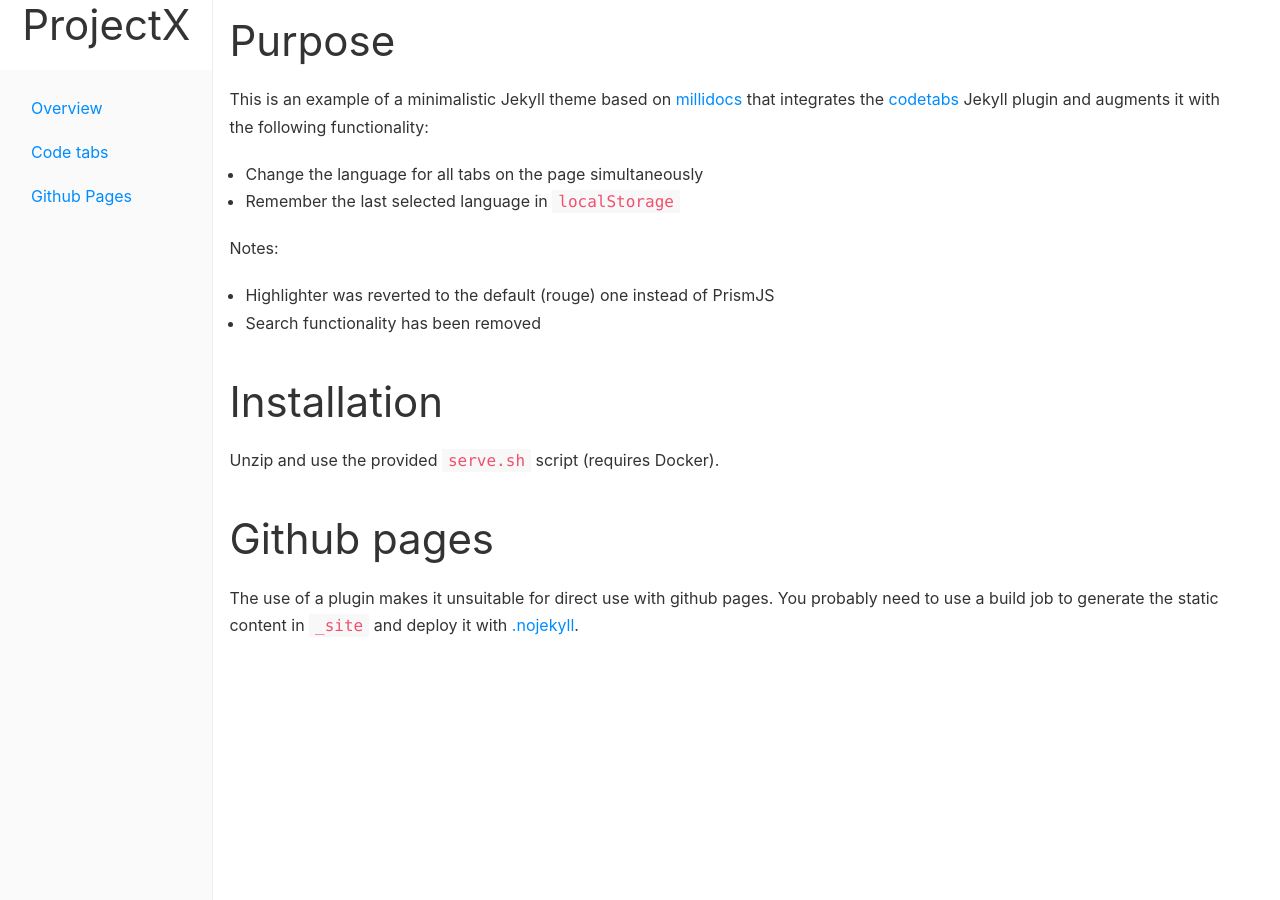
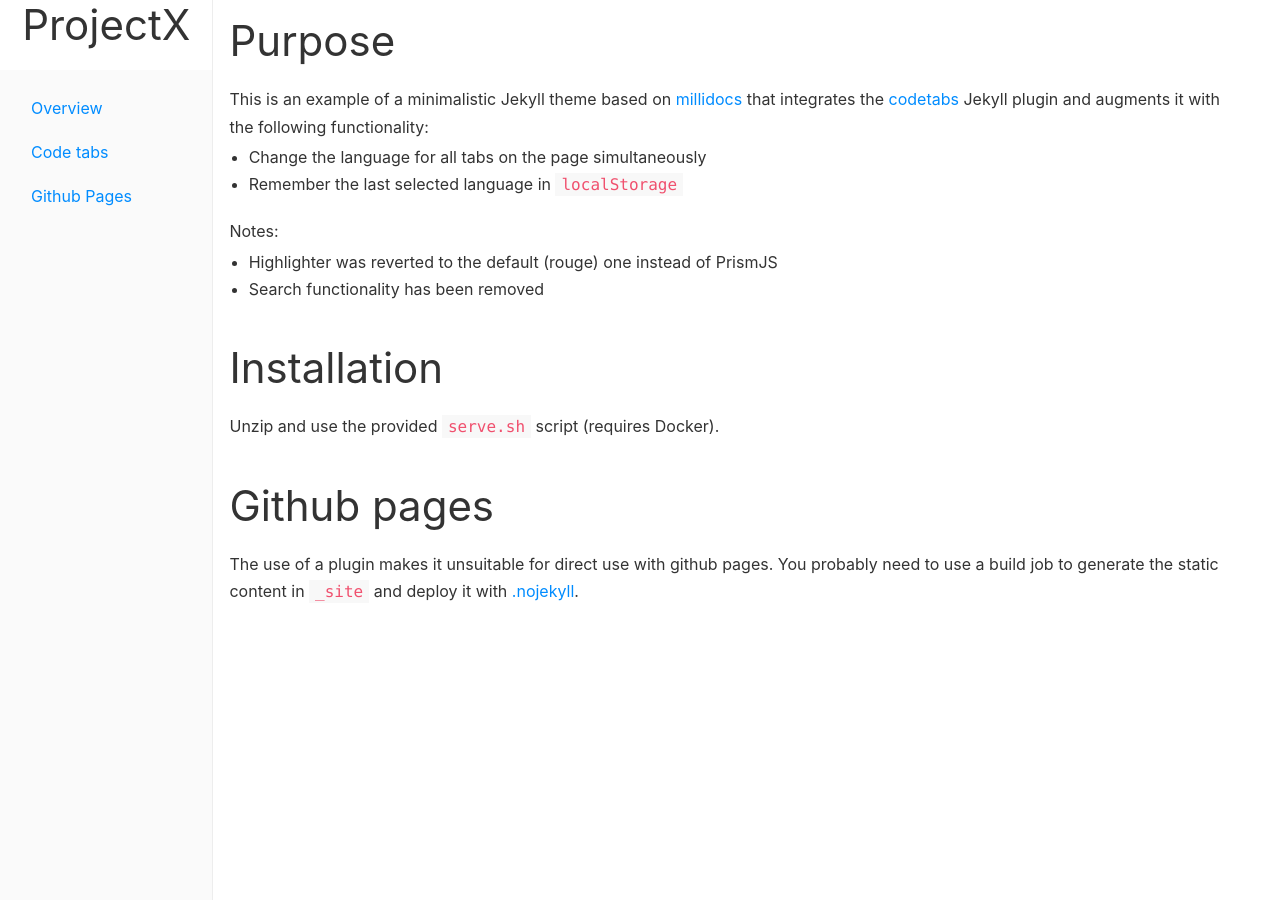
Before and after one commit to pgenevski/jekyll-codetabs, a Jekyll site: the page built from index.md, in a window 1280 px wide. Built offline with Jekyll 4.4.1, drawn with Linux system fonts in a browser that asks for light colours.

Commit message:
fix margins

```diff
--- a/assets/css/docs.scss
+++ b/assets/css/docs.scss
@@ -46,6 +46,14 @@ a {
 	&:hover {
 		color: $link-color;
 	}
+}
+
+p {
+	margin-bottom: 0.1rem;
+}
+
+ul {
+	margin: 0.2rem;
 }
 
 .wrapper {
```
